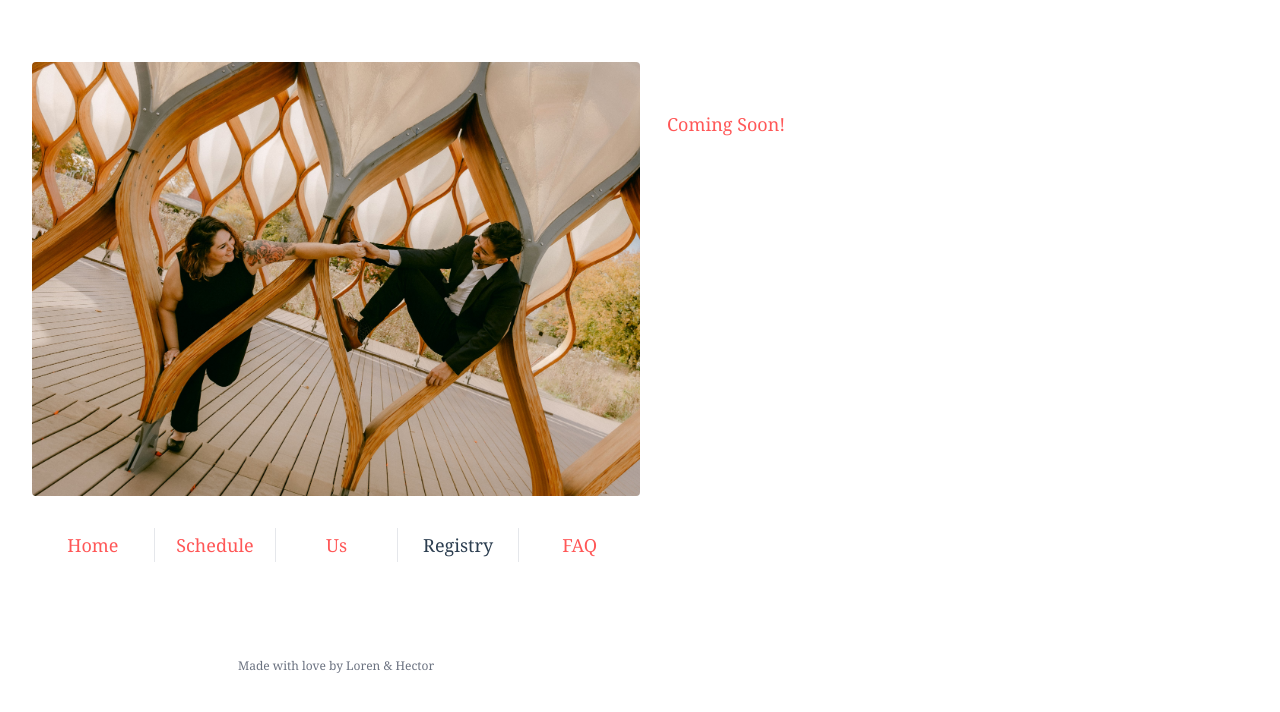
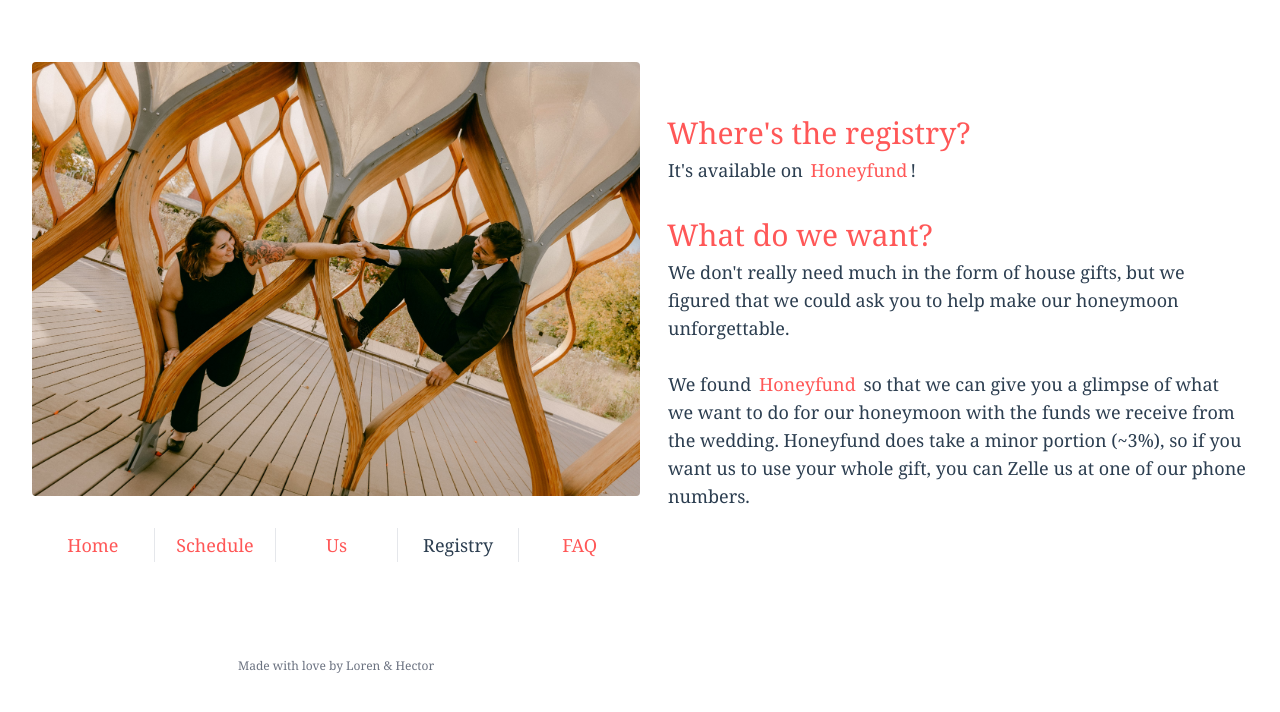
Before and after one commit to bighead-inc/big-wedding-vue, a Vue app: page /registry in a window 1280 px wide. Shown: the top 712 px of the page. Built offline with nearby package versions, Linux system fonts and the light colour scheme.

Commit message:
feat: Registry + minor UI fixes

```diff
--- a/src/views/RegistryView.vue
+++ b/src/views/RegistryView.vue
@@ -1,11 +1,25 @@
 <template>
   <div class="registry">
-    <ul>
-      <li>
-        <a class="hover:text-slate-900" href="https://www.amazon.com" target="_blank" rel="noopener"
-          >Coming Soon!</a
-        >
-      </li>
-    </ul>
+    <h1 class="red text-3xl/10">Where's the registry?</h1>
+    <p class="event pl-1">It's available on <a href="https://www.honeyfund.com/site/rios-velasquez-05-02-2025" target="_blank">Honeyfund</a>!</p>
+
+    <br>
+
+    <h1 class="red text-3xl/10">What do we want?</h1>
+    <p class="event pl-1">
+    We don't really need much in the form of house gifts, but we figured that
+    we could ask you to help make our honeymoon unforgettable.
+    </p>
+
+    <br>
+
+    <p class="event pl-1">
+    We found <a href="https://www.honeyfund.com/site/rios-velasquez-05-02-2025"
+                target="_blank">Honeyfund</a> so that we can give you a glimpse
+              of what we want to do for our honeymoon with the funds we receive
+              from the wedding. Honeyfund does take a minor portion (~3%), so
+              if you want us to use your whole gift, you can Zelle us at one of
+              our phone numbers.
+    </p>
   </div>
 </template>
--- a/src/views/ScheduleView.vue
+++ b/src/views/ScheduleView.vue
@@ -2,18 +2,18 @@
 import ScheduleItem from '@/components/ScheduleItem.vue'
 
 const dayScheduleItems = [
-  { time: '11am', event: 'Doors Open' },
-  { time: '11:15am', event: 'Ceremony' },
-  { time: '11:45am', event: 'Posed pictures/Drinks' },
-  { time: '12:15pm', event: 'Food' },
-  { time: '1pm', event: 'Live Music' },
-  { time: '1:30pm', event: 'Dessert, Toast & Bye' }
+  { time: '11 am', event: 'Doors Open' },
+  { time: '11:15 am', event: 'Ceremony' },
+  { time: '11:45 am', event: 'Posed pictures/Drinks' },
+  { time: '12:15 pm', event: 'Food' },
+  { time: '1 pm', event: 'Live Music' },
+  { time: '1:30 pm', event: 'Dessert, Toast & Bye' }
 ]
 </script>
 
 <template>
   <div class="schedule">
-    <h1 class="red text-2xl/10">Day Schedule:</h1>
+    <h1 class="red text-3xl/10">Day Schedule</h1>
     <ScheduleItem
       v-for="item in dayScheduleItems"
       :time="item.time"
@@ -22,10 +22,10 @@ const dayScheduleItems = [
     />
     <br>
     <br>
-    <h1 class="red text-2xl/10">Night Schedule:</h1>
+    <h1 class="red text-3xl/10">Night Schedule</h1>
     <ScheduleItem
-      time='6pm'
-      event='Drinks'
+      time='6 pm'
+      event='Drinks & Revelry'
     />
   </div>
 </template>
```
